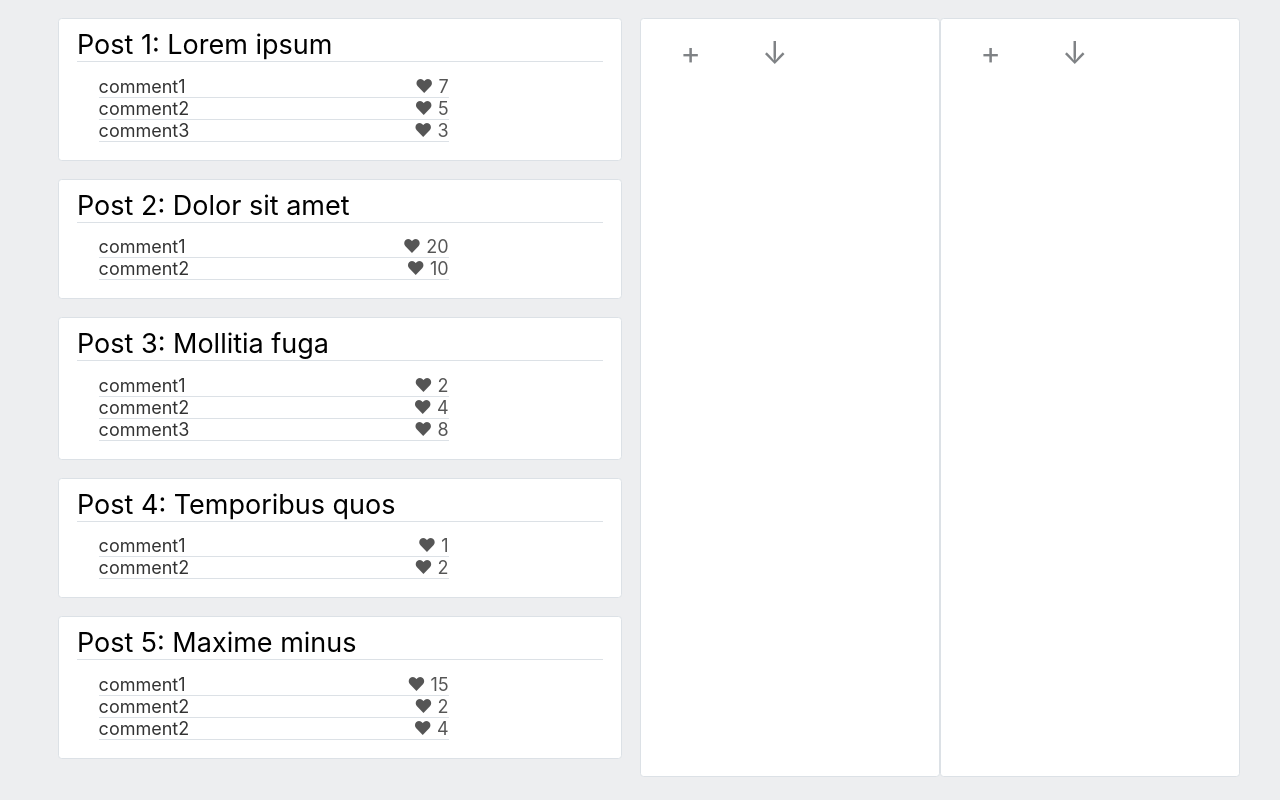
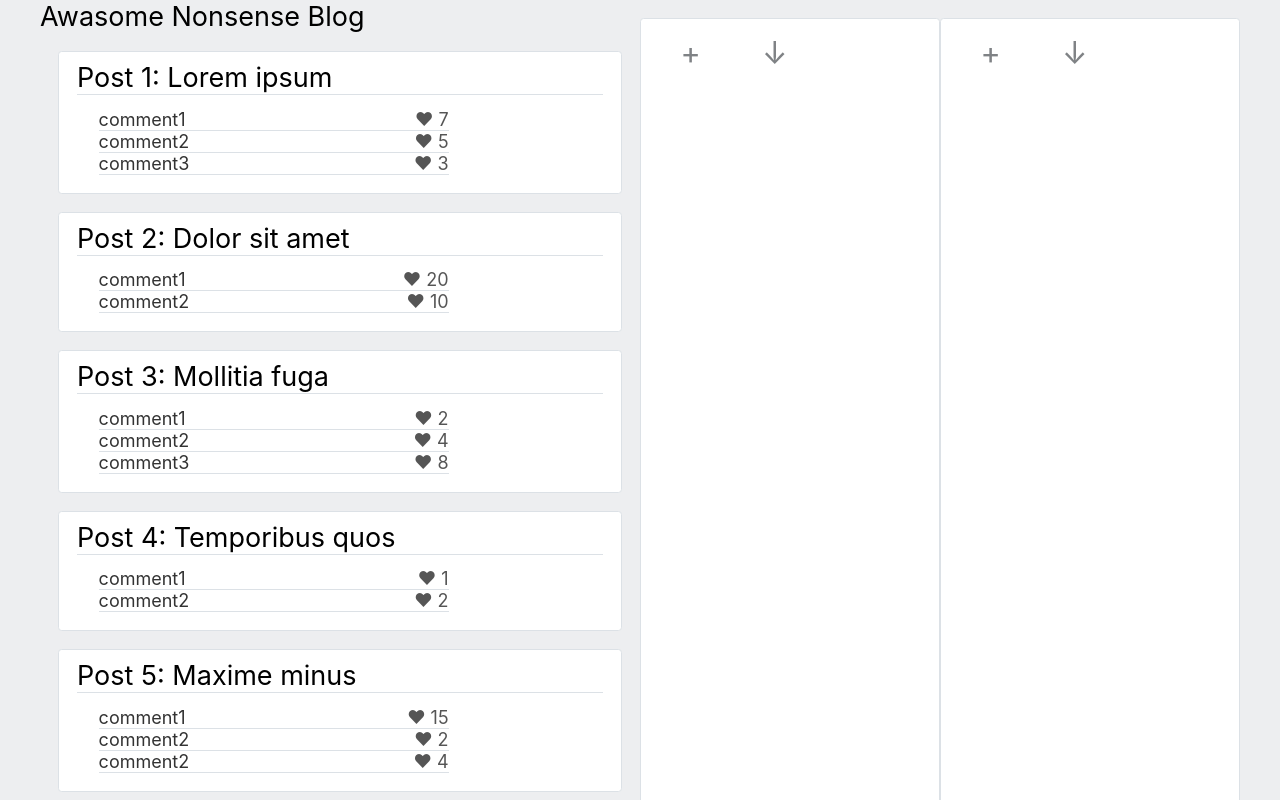
Before and after one commit to edman86/AOByte_internship, a React (Create React App) app: page / in a window 1280 px wide. Shown: the top 800 px of the page. Built offline with nearby package versions, Linux system fonts and the light colour scheme.

Commit message:
code refactoring

```diff
--- a/src/components/List.jsx
+++ b/src/components/List.jsx
@@ -6,7 +6,7 @@ class List extends Component {
         super(props);
         this.state = {
             list: [],
-            sort: 'desc'
+            sort: false
         }
     }
 
@@ -18,9 +18,7 @@ class List extends Component {
 
         const max = findMaxRatePost(posts);
 
-        if (!max) {
-            return;
-        }
+        if (!max) return;
 
         updatedList.push({
             id: (Date.now()).toString(16),
@@ -29,10 +27,7 @@ class List extends Component {
             mainId: max.id
         });
 
-        // sorting list by it state (asc or desc)
-        const sortedList = sortList(updatedList, this.state);
-
-        this.setState({ list: sortedList });
+        this.setState({ list: updatedList });
 
         // disabing post
         this.props.disablePost(max.id);
@@ -54,21 +49,14 @@ class List extends Component {
 
     sort = (e) => {
         e.stopPropagation();
-        if (this.state.sort === 'asc') {
-            this.setState({ sort: 'desc' });
-        } else {
-            this.setState({ sort: 'asc' });
-        }
-    }
-
-    componentDidUpdate(prevProps, prevState) {
-        if (prevState.sort !== this.state.sort) {
-            const sortedList = sortList([...this.state.list], this.state);
-            this.setState({ list: sortedList });
-        }
+        this.setState({ sort: !this.state.sort });
     }
 
     render() {
+
+        // sorting list by state.sort (asc or desc)
+        const sortedList = sortList(this.state);
+
         return (
             <div className='list'>
                 <button
@@ -84,11 +72,11 @@ class List extends Component {
                     className='btn'
                     onClick={this.sort}
                 >
-                    {this.state.sort === 'desc' ? <span>&#8595;</span> : <span>&#8593;</span>}
+                    {this.state.sort ? <span>&#8593;</span> : <span>&#8595;</span>}
                 </button>
 
                 <ul>
-                    {this.state.list.map(item => {
+                    {sortedList.map(item => {
                         return (
                             <li key={item.id} className="list__item">
                                 <span>{item.title}</span>
--- a/src/components/Pool.jsx
+++ b/src/components/Pool.jsx
@@ -3,6 +3,7 @@ import Post from "./Post";
 const Pool = ({ posts }) => {
     return (
         <ul className="posts">
+            <h2>Awasome Nonsense Blog</h2>
             {posts.map(post => <Post key={post.id} post={post} />)}
         </ul>
     );
--- a/src/data.json
+++ b/src/data.json
@@ -98,5 +98,71 @@
             }
         ],
         "disabled": false
+    },
+    {
+        "id": 6,
+        "title": "Post 5: Maxime minus",
+        "comments": [
+            {
+                "id": 601,
+                "text": "comment1",
+                "rate": 15
+            },
+            {
+                "id": 602,
+                "text": "comment2",
+                "rate": 2
+            },
+            {
+                "id": 603,
+                "text": "comment2",
+                "rate": 4
+            }
+        ],
+        "disabled": false
+    },
+    {
+        "id": 7,
+        "title": "Post 5: Maxime minus",
+        "comments": [
+            {
+                "id": 701,
+                "text": "comment1",
+                "rate": 15
+            },
+            {
+                "id": 702,
+                "text": "comment2",
+                "rate": 2
+            },
+            {
+                "id": 703,
+                "text": "comment2",
+                "rate": 4
+            }
+        ],
+        "disabled": false
+    },
+    {
+        "id": 8,
+        "title": "Post 5: Maxime minus",
+        "comments": [
+            {
+                "id": 801,
+                "text": "comment1",
+                "rate": 15
+            },
+            {
+                "id": 802,
+                "text": "comment2",
+                "rate": 2
+            },
+            {
+                "id": 803,
+                "text": "comment2",
+                "rate": 4
+            }
+        ],
+        "disabled": false
     }
 ]
--- a/src/index.css
+++ b/src/index.css
@@ -1,9 +1,10 @@
 :root {
     font-size: 1.125rem;
+    box-sizing: border-box;
 }
 
-* {
-    box-sizing: border-box;
+*, *::before, *::after {
+    box-sizing: inherit;
 }
 
 
@@ -55,6 +56,7 @@ button {
 }
 
 .post {
+    max-width: 580px;
     margin: 1em;
     padding: 0.5em 1em 1em;
     border: 1px solid #dce1e6;
@@ -93,7 +95,6 @@ button {
 .list-container {
     display: flex;
     justify-content: space-between;
-    /* align-items: center; */
 }
 
 .list {
--- a/src/utils.js
+++ b/src/utils.js
@@ -1,5 +1,4 @@
 export function addAverageRate(data) {
-
     // Maps all posts in the data,
     // calculates the average of comments rate
     // and returns new array of posts with the average rating added.
@@ -16,19 +15,18 @@ export function addAverageRate(data) {
 export function findMaxRatePost(posts) {
     const enabledPosts = posts.filter(post => !post.disabled);
 
-    if (!enabledPosts.length) {
-        return;
-    }
+    if (!enabledPosts.length) return;
+
     // finding post with max rate
     return enabledPosts.reduce((prev, current) => {
         return (+prev.averageRate > +current.averageRate) ? prev : current;
-    })
+    });
 }
 
-export function sortList(list, state) {
-    const sortedList = [...list];
+export function sortList(state) {
+    const sortedList = [...state.list];
 
-    if (state.sort === 'asc') {
+    if (state.sort) {
         sortedList.sort((a, b) => parseFloat(a.rate) - parseFloat(b.rate));
     } else {
         sortedList.sort((a, b) => parseFloat(b.rate) - parseFloat(a.rate));
```
